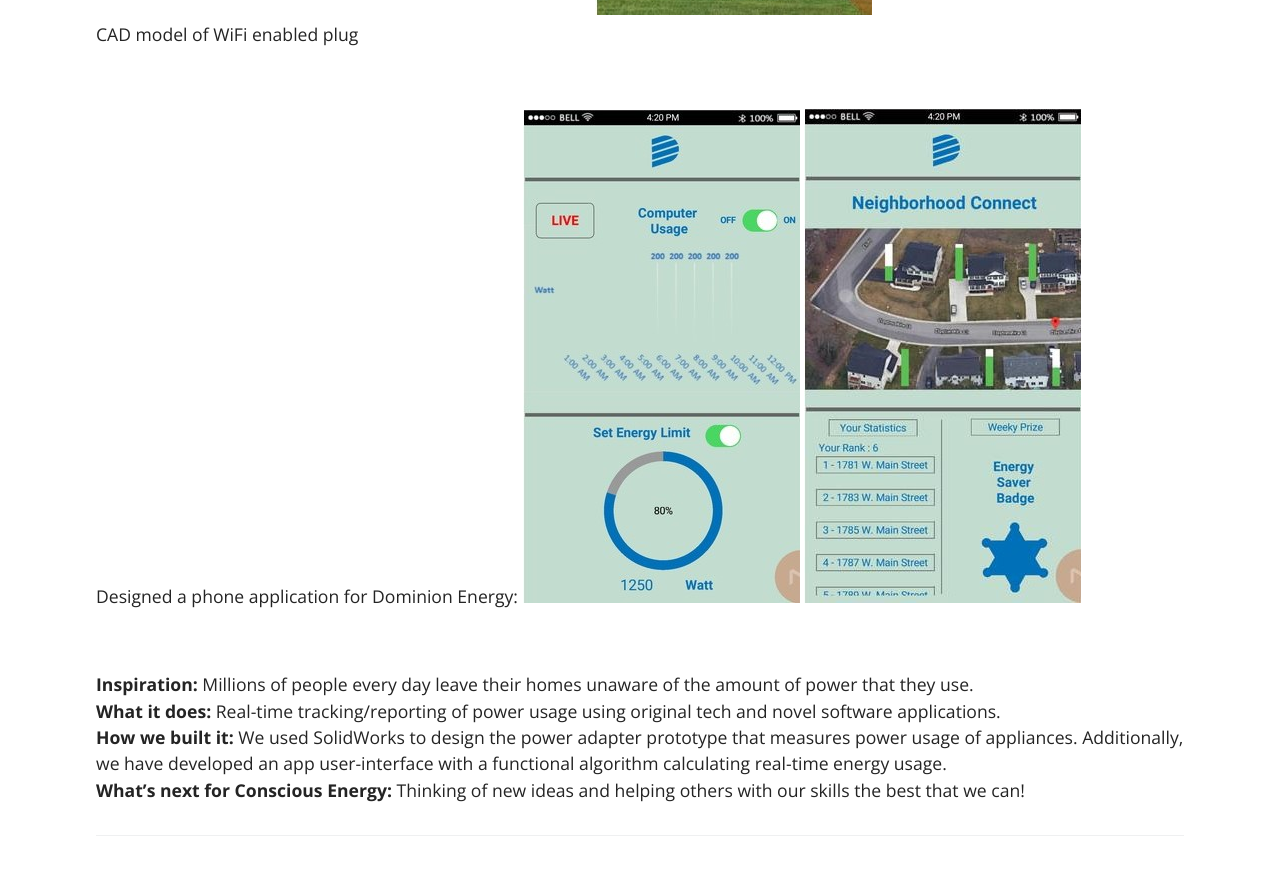
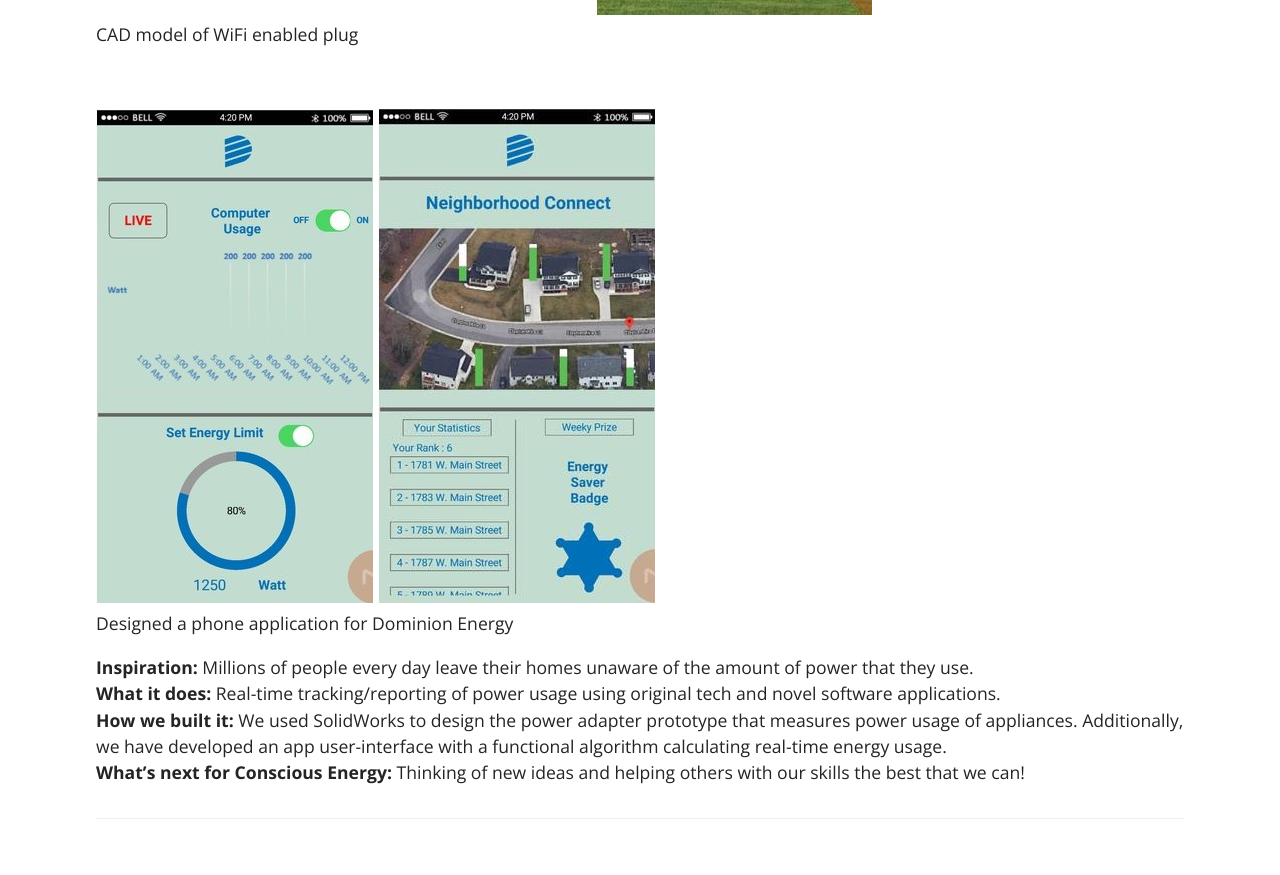
Before and after one commit to EyeCanDoIt/EyeCanDoIt.github.io, a Jekyll site: the page built from conscious.md, in a window 1280 px wide and 900 px high, scrolled down 1079 px. Shown: the top 875 px of the window. Built offline with Jekyll 4.4.1, drawn with Linux system fonts in a browser that asks for light colours.

Commit message:
Update conscious.md

```diff
--- a/conscious.md
+++ b/conscious.md
@@ -13,10 +13,10 @@ CAD model of WiFi enabled plug
 
 <br>
 
-Designed a phone application for Dominion Energy:
 <img src="https://EyeCanDoIt.github.io/Images/App2.jpg" alt="https://EyeCanDoIt.github.io/Images/App2.jpg" loading="lazy">
 <img src="https://EyeCanDoIt.github.io/Images/App3.jpg" alt="https://EyeCanDoIt.github.io/Images/App3.jpg" loading="lazy">
-
+<br>
+Designed a phone application for Dominion Energy
 <br>
 
 **Inspiration:** Millions of people every day leave their homes unaware of the amount of power that they use.
```
